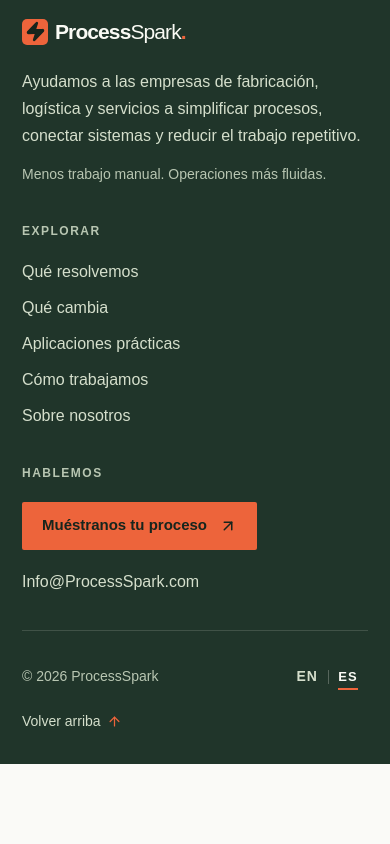
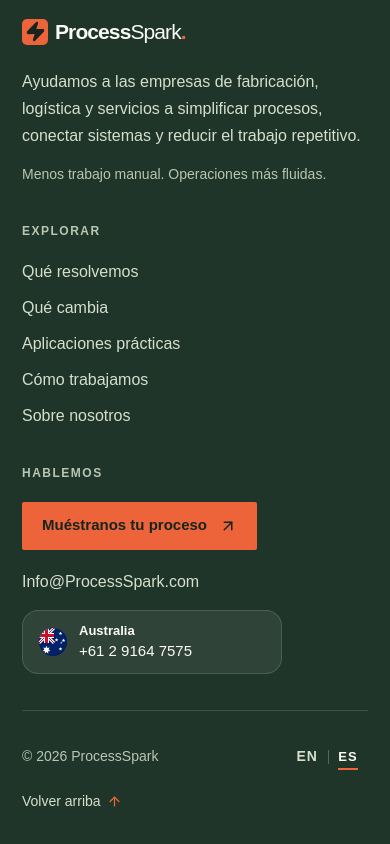
Before and after one commit to david-garcia-au/processspark-frontend, a Next.js app: page /es/about in a window 390 px wide. Shown: the part 1358-2202 px from the top of the page. Before the commit the page ends 2122 px from the top, so only its background shows below. Built offline with nearby package versions, Linux system fonts and the light colour scheme; no server answers.

Commit message:
Show Australian phone number as a country card with flag; Spain number ready to enable

```diff
--- a/app/[lang]/page.tsx
+++ b/app/[lang]/page.tsx
@@ -21,6 +21,7 @@
   TransformationVisuals,
   VisionHero,
 } from "@/components/transformation-visuals";
+import { PhoneCards } from "@/components/phone-cards";
 import { ProcessBrief } from "@/components/process-brief";
 import { StructuredData } from "@/components/structured-data";
 import { Media, type MediaText } from "@/components/media";
@@ -297,6 +298,10 @@
                 <strong>{contact.signoff.strong}</strong>
               </span>
             </div>
+            <div className="contact-call">
+              <p className="contact-call-label">{contact.phonePrompt}</p>
+              <PhoneCards lang={lang} variant="light" />
+            </div>
           </div>
           <ProcessBrief lang={lang} copy={contact.form} email={site.email} />
         </section>
--- a/app/footer.css
+++ b/app/footer.css
@@ -150,3 +150,7 @@
     flex-wrap: wrap;
   }
 }
+/* Phone cards: the ring is drawn on the card (a::after), not on the link. */
+.site-footer .phone-card-number:focus-visible {
+  outline: none;
+}
--- a/app/globals.css
+++ b/app/globals.css
@@ -1663,3 +1663,127 @@
 .download-brief:hover {
   text-decoration: underline;
 }
+
+/* Phone country cards (components/phone-cards.tsx). One card per ready number.
+   The link's ::after covers the whole card, so the tap target is the card. */
+.phone-cards {
+  list-style: none;
+  margin: 0;
+  padding: 0;
+  display: grid;
+  grid-template-columns: minmax(0, 260px);
+  gap: 12px;
+}
+.phone-card {
+  position: relative;
+  display: flex;
+  align-items: center;
+  gap: 12px;
+  min-height: 60px;
+  padding: 12px 16px;
+  border-radius: 16px;
+  border: 1px solid var(--line);
+  background: var(--surface);
+  color: var(--ink);
+}
+.phone-flag {
+  display: block;
+  flex: none;
+  width: 28px;
+  height: 28px;
+  border-radius: 50%;
+  overflow: hidden;
+}
+.phone-flag svg {
+  display: block;
+}
+.phone-card-text {
+  display: flex;
+  flex-direction: column;
+  min-width: 0;
+}
+.phone-card-country {
+  font-size: 13px;
+  font-weight: 600;
+  line-height: 1.3;
+}
+.phone-card-number {
+  font-size: 15px;
+  font-weight: 500;
+  line-height: 1.4;
+  color: inherit;
+  text-decoration: underline;
+  text-decoration-color: transparent;
+  text-underline-offset: 4px;
+  text-decoration-thickness: 1px;
+  transition:
+    color 0.15s ease,
+    text-decoration-color 0.15s ease;
+}
+.phone-card-number::after {
+  content: "";
+  position: absolute;
+  inset: -1px;
+  border-radius: 16px;
+}
+.phone-card-number:hover {
+  color: var(--orange-ink);
+  text-decoration-color: var(--orange-ink);
+}
+.phone-card-number:focus-visible {
+  outline: none;
+}
+.phone-card-number:focus-visible::after {
+  outline: 3px solid var(--orange-ink);
+  outline-offset: 2px;
+}
+.phone-cards-dark .phone-card {
+  border-color: color-mix(in srgb, var(--on-dark) 14%, transparent);
+  background: color-mix(in srgb, var(--on-dark) 7%, transparent);
+  color: var(--on-dark);
+}
+.phone-cards-dark .phone-card-number:hover {
+  color: var(--orange-wash);
+  text-decoration-color: var(--orange);
+}
+.phone-cards-dark .phone-card-number:focus-visible::after {
+  outline-color: var(--orange-wash);
+}
+.contact-call {
+  display: flex;
+  flex-wrap: wrap;
+  align-items: center;
+  gap: 4px 16px;
+  margin-top: 16px;
+}
+.contact-call-label {
+  font-size: 13px;
+  line-height: 1.5;
+  color: var(--muted);
+}
+.phone-cards-dark {
+  margin-top: 16px;
+}
+/* Two numbers sit side by side in the contact section from 700px up. The
+   footer column is narrow, so its cards always stack. */
+@media (min-width: 700px) {
+  .phone-cards-light[data-count="2"] {
+    grid-template-columns: repeat(2, minmax(0, 260px));
+  }
+}
+/* Two-column contact section: the photo height in media.css is tuned to end
+   level with the form. The call row adds height to the copy column, so the
+   spacing around the sign-off is tightened to keep that alignment close. */
+@media (min-width: 1200px) {
+  .contact-copy .contact-signoff {
+    margin-top: 20px;
+    padding-top: 16px;
+  }
+  .contact-call {
+    margin-top: 12px;
+  }
+  .contact-call .phone-card {
+    min-height: 56px;
+    padding: 8px 16px;
+  }
+}
--- /dev/null
+++ b/components/flags.tsx
@@ -0,0 +1,85 @@
+/**
+ * Decorative round flags (28x28). The country name is always rendered next to
+ * them, so they are hidden from assistive technology.
+ */
+const size = 28;
+
+function star(cx: number, cy: number, outer: number, points: number) {
+  const inner = outer * (points === 5 ? 0.4 : 0.5);
+  const coords: string[] = [];
+  for (let i = 0; i < points * 2; i += 1) {
+    const radius = i % 2 === 0 ? outer : inner;
+    const angle = (Math.PI * i) / points - Math.PI / 2;
+    coords.push(
+      `${(cx + radius * Math.cos(angle)).toFixed(2)},${(cy + radius * Math.sin(angle)).toFixed(2)}`,
+    );
+  }
+  return coords.join(" ");
+}
+
+function Round({ children }: { children: React.ReactNode }) {
+  return (
+    <span className="phone-flag" aria-hidden="true">
+      <svg
+        viewBox={`0 0 ${size} ${size}`}
+        width={size}
+        height={size}
+        focusable="false"
+        aria-hidden="true"
+      >
+        {children}
+        <circle
+          cx="14"
+          cy="14"
+          r="13.5"
+          fill="none"
+          stroke="#000"
+          strokeOpacity="0.18"
+        />
+      </svg>
+    </span>
+  );
+}
+
+export function FlagAU() {
+  return (
+    <Round>
+      <rect width="28" height="28" fill="#012169" />
+      {/* Simplified Union Jack in the top-left canton */}
+      <g>
+        <rect width="15" height="15" fill="#012169" />
+        <path d="M0 0L15 15M15 0L0 15" stroke="#fff" strokeWidth="3" />
+        <path d="M0 0L15 15M15 0L0 15" stroke="#c8102e" strokeWidth="1" />
+        <path d="M7.5 0V15M0 7.5H15" stroke="#fff" strokeWidth="5" />
+        <path d="M7.5 0V15M0 7.5H15" stroke="#c8102e" strokeWidth="3" />
+      </g>
+      {/* Commonwealth star */}
+      <polygon points={star(7.5, 22, 4.2, 7)} fill="#fff" />
+      {/* Southern Cross */}
+      <polygon points={star(21.5, 5.5, 2, 5)} fill="#fff" />
+      <polygon points={star(17.5, 12, 2, 5)} fill="#fff" />
+      <polygon points={star(24.5, 12.5, 2, 5)} fill="#fff" />
+      <polygon points={star(21.5, 21, 2, 5)} fill="#fff" />
+      <polygon points={star(22.2, 14.8, 1.2, 5)} fill="#fff" />
+    </Round>
+  );
+}
+
+export function FlagES() {
+  return (
+    <Round>
+      <rect width="28" height="28" fill="#c60b1e" />
+      <rect y="7" width="28" height="14" fill="#ffc400" />
+    </Round>
+  );
+}
+
+const flags: Record<string, () => React.JSX.Element> = {
+  AU: FlagAU,
+  ES: FlagES,
+};
+
+export function Flag({ region }: { region: string }) {
+  const Component = flags[region];
+  return Component ? <Component /> : null;
+}
--- a/components/footer.tsx
+++ b/components/footer.tsx
@@ -4,6 +4,7 @@
 import { SiteLink, sectionHref, type PageId } from "@/components/site-link";
 import type { Dictionary } from "@/lib/i18n";
 import { localePath, type Locale } from "@/lib/i18n/config";
+import { PhoneCards } from "@/components/phone-cards";
 import { site } from "@/lib/site";
 
 const exploreLinks = [
@@ -74,6 +75,7 @@
           <a className="site-footer-email" href={`mailto:${site.email}`}>
             {site.email}
           </a>
+          <PhoneCards lang={lang} variant="dark" />
         </div>
       </div>
       <div className="shell">
--- /dev/null
+++ b/components/phone-cards.tsx
@@ -0,0 +1,37 @@
+import { Flag } from "@/components/flags";
+import type { Locale } from "@/lib/i18n/config";
+import { readyPhones } from "@/lib/site";
+
+type PhoneCardsProps = {
+  lang: Locale;
+  /** light: contact section. dark: footer. */
+  variant: "light" | "dark";
+};
+
+/**
+ * Small country cards (round flag, country name, tel: link), one per ready
+ * number in the order of `phones` (lib/site.ts). Static markup: both numbers
+ * are always shown, nothing depends on language or location.
+ */
+export function PhoneCards({ lang, variant }: PhoneCardsProps) {
+  const ready = readyPhones();
+  if (ready.length === 0) return null;
+  return (
+    <ul
+      className={`phone-cards phone-cards-${variant}`}
+      data-count={ready.length}
+    >
+      {ready.map((phone) => (
+        <li key={phone.region} className="phone-card">
+          <Flag region={phone.region} />
+          <span className="phone-card-text">
+            <span className="phone-card-country">{phone.label[lang]}</span>
+            <a className="phone-card-number" href={`tel:${phone.tel}`}>
+              {phone.display}
+            </a>
+          </span>
+        </li>
+      ))}
+    </ul>
+  );
+}
--- a/lib/i18n/en.ts
+++ b/lib/i18n/en.ts
@@ -83,6 +83,7 @@
       sitemap: "Sitemap",
       contact: "Contact",
       email: "Email",
+      phone: "Phone",
     },
   },
   common: {
@@ -428,6 +429,7 @@
       line1: "No technical knowledge required.",
       strong: "Just tell us what’s slowing your team down.",
     },
+    phonePrompt: "Prefer to call?",
     form: {
       eyebrow: "LET’S START WITH YOUR CHALLENGE",
       name: {
--- a/lib/i18n/es.ts
+++ b/lib/i18n/es.ts
@@ -98,6 +98,7 @@
       sitemap: "Mapa del sitio",
       contact: "Contacto",
       email: "Correo electrónico",
+      phone: "Teléfono",
     },
   },
   common: {
@@ -447,6 +448,7 @@
       line1: "No hace falta ningún conocimiento técnico.",
       strong: "Solo cuéntanos qué frena a tu equipo.",
     },
+    phonePrompt: "¿Prefieres llamar?",
     form: {
       eyebrow: "EMPECEMOS POR TU RETO",
       name: {
--- a/lib/llms.ts
+++ b/lib/llms.ts
@@ -1,6 +1,6 @@
 import { capabilities, useCases } from "@/lib/content";
 import { getDictionary, localePath, type Locale } from "@/lib/i18n";
-import { absoluteUrl, site } from "@/lib/site";
+import { absoluteUrl, readyPhones, site } from "@/lib/site";
 
 /**
  * Plain-text summary for AI assistants and answer engines (llms.txt
@@ -44,6 +44,10 @@
     `## ${seo.llms.contact}`,
     "",
     `- ${seo.llms.email}: ${site.email}`,
+    ...readyPhones().map(
+      (phone) =>
+        `- ${seo.llms.phone} (${phone.label[locale]}): ${phone.display}`,
+    ),
     "",
   ];
   return lines.join("\n");
--- a/lib/site.ts
+++ b/lib/site.ts
@@ -6,6 +6,8 @@
  * origin (https://www.processspark.com). It is used for canonical
  * URLs, Open Graph, the sitemap, robots.txt and structured data.
  */
+import type { Locale } from "@/lib/i18n/config";
+
 const FALLBACK_SITE_URL = "https://www.processspark.com";
 
 function resolveSiteUrl(): string {
@@ -29,6 +31,74 @@
   ],
 } as const;
 
+/**
+ * Phone numbers by region, shown as small country cards (components/phone-cards.tsx),
+ * in structured data and in llms.txt.
+ *
+ * To enable the Spain number, fill in display, tel and e164Dashed for region ES (full number supplied by David). Nothing else needs changing.
+ *
+ * A number is "ready" only when display, tel and e164Dashed are all non-null
+ * (see `readyPhones`). A non-ready entry is treated as if it did not exist:
+ * not rendered, not in structured data, not in llms.txt. Never put
+ * placeholder digits here.
+ *
+ * `display` is the visible text (same in every language), `tel` the E.164
+ * value for `tel:` links and `e164Dashed` the dashed form for structured data.
+ * All ready numbers are always shown, in this order. Language never decides.
+ */
+export type Phone = {
+  region: string;
+  label: Record<Locale, string>;
+  display: string | null;
+  tel: string | null;
+  e164Dashed: string | null;
+  /** The company-wide number (Organization.telephone, no areaServed). */
+  default?: boolean;
+};
+
+export const phones: readonly Phone[] = [
+  {
+    region: "AU",
+    label: { en: "Australia", es: "Australia" },
+    display: "+61 2 9164 7575",
+    tel: "+61291647575",
+    e164Dashed: "+61-2-9164-7575",
+    default: true,
+  },
+  {
+    region: "ES",
+    label: { en: "Spain", es: "España" },
+    display: null,
+    tel: null,
+    e164Dashed: null,
+  },
+];
+
+export type ReadyPhone = Phone & {
+  display: string;
+  tel: string;
+  e164Dashed: string;
+};
+
+function isReady(phone: Phone): phone is ReadyPhone {
+  return (
+    phone.display !== null && phone.tel !== null && phone.e164Dashed !== null
+  );
+}
+
+/** The numbers that are fully filled in. Everything else must ignore the rest. */
+export function readyPhones(): ReadyPhone[] {
+  return phones.filter(isReady);
+}
+
+/** The company-wide number, used for Organization.telephone. */
+export function defaultPhone(): ReadyPhone {
+  const ready = readyPhones();
+  const found = ready.find((phone) => phone.default) ?? ready[0];
+  if (!found) throw new Error("lib/site.ts: no ready phone number");
+  return found;
+}
+
 /** Absolute URL for a site-relative path. */
 export function absoluteUrl(path = "/"): string {
   return new URL(path, siteUrl).toString();
```
Also changed, not shown: components/structured-data.tsx (+8 -4 lines).
